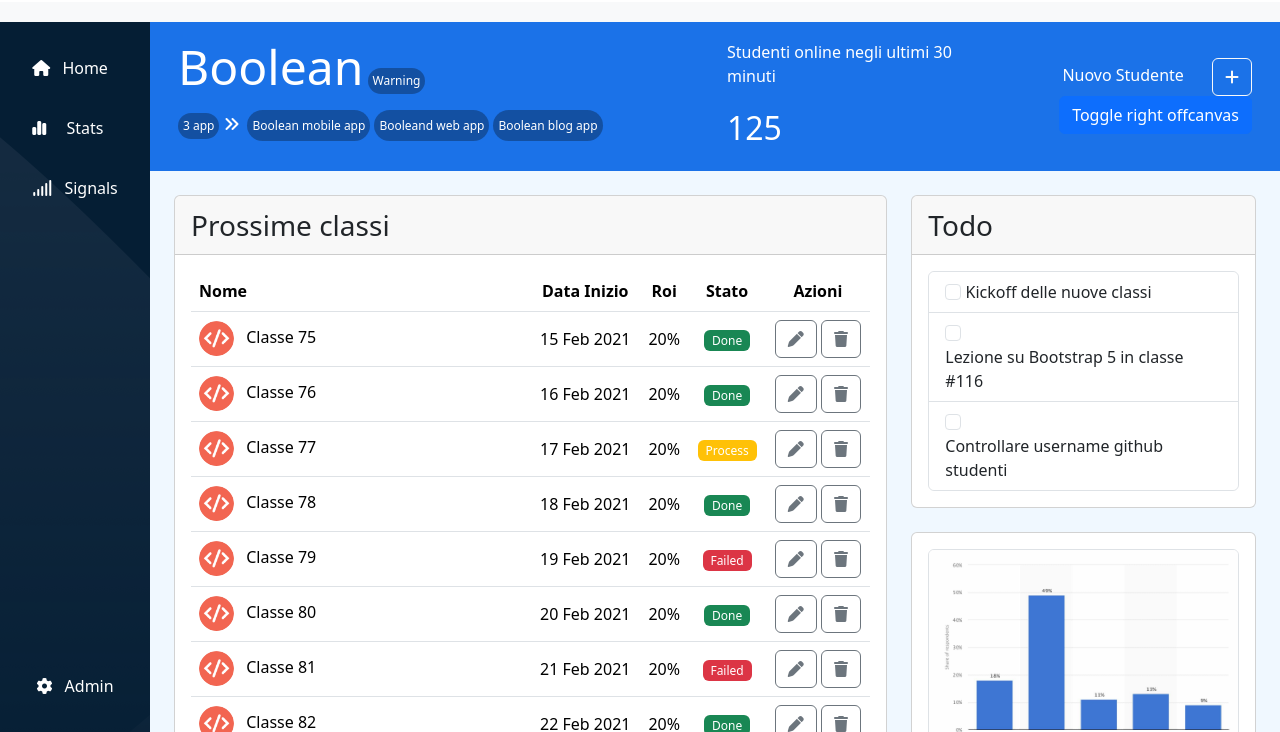
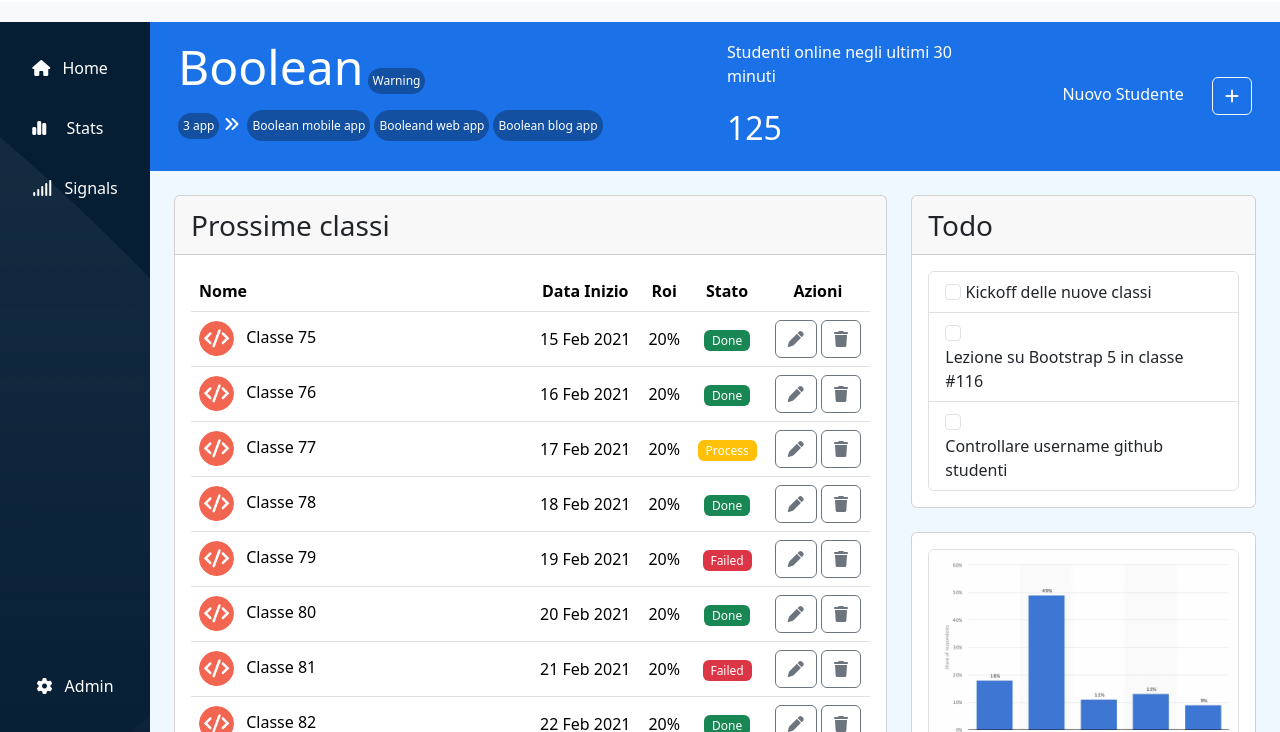
Before and after one commit to emilianogastaldo/html-css-bootstrap-dashboard, a plain HTML site: page index.html in a window 1280 px wide. Shown: the part 68-800 px from the top of the page. Drawn offline with nearby package versions, Linux system fonts and the light colour scheme.

Commit message:
fixed code spaces

```diff
--- a/index.html
+++ b/index.html
@@ -96,10 +96,9 @@
                     <div class="row align-items-center gy-3">
                         <div class="col-12 col-md-3 text-md-end order-md-1">
                             <span>Nuovo Studente</span>
-                            <span class="ms-4 btn btn-outline-light"><i class="fa-solid fa-plus"></i></span>
-                            <button class="btn btn-primary" type="button" data-bs-toggle="offcanvas"
-                                data-bs-target="#offcanvasRight" aria-controls="offcanvasRight">Toggle right
-                                offcanvas</button>
+                            <button class="ms-4 btn btn-outline-light" type="button" data-bs-toggle="offcanvas"
+                                data-bs-target="#offcanvasRight" aria-controls="offcanvasRight"><i
+                                    class="fa-solid fa-plus"></i></button>
 
                             <div class="offcanvas offcanvas-end" tabindex="-1" id="offcanvasRight"
                                 aria-labelledby="offcanvasRightLabel">
@@ -157,7 +156,7 @@
                                             <input class="form-control" type="text" id="city"
                                                 placeholder="Inserisci la città" aria-label="default input example">
                                         </div>
-                                        <div class="col-4">
+                                        <div class="col-6 col-md-4">
                                             <label for="state" class="form-label">Stato</label>
                                             <select class="form-select" id="state" aria-label="Default select example">
                                                 <option selected>Scegli...</option>
@@ -166,7 +165,7 @@
                                                 <option value="3">Stato Three</option>
                                             </select>
                                         </div>
-                                        <div class="col-2">
+                                        <div class="col-4 col-md-2">
                                             <label for="cap" class="form-label">CAP</label>
                                             <input class="form-control" type="text" id="cap"
                                                 placeholder="Inserisci il CAP" aria-label="default input example">
```
Also changed, not shown: css/style.css (+0 -9 lines).
